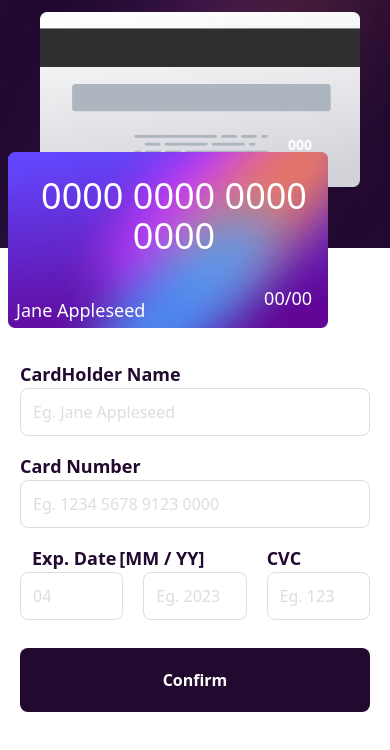
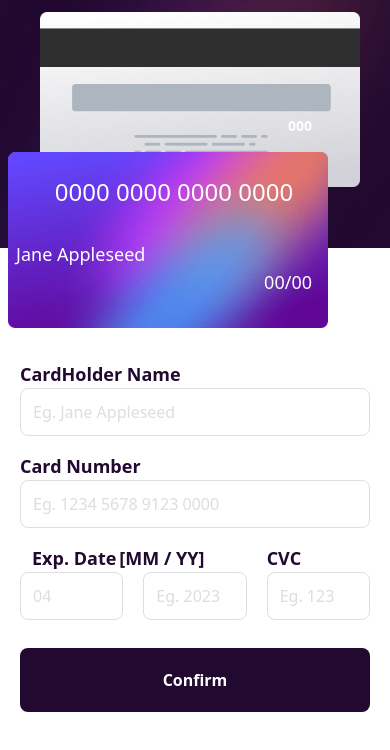
Before and after one commit to ErictheWebSev/form-card, a website: page index.html in a window 390 px wide. Drawn offline with Linux system fonts and the light colour scheme.

Commit message:
tsst run

```diff
--- a/styles/input.css
+++ b/styles/input.css
@@ -24,20 +24,20 @@
   }
 
   .h2 {
-    @apply sm:absolute text-center translate-x-1.5 translate-y-24 text-4xl
+    @apply sm:absolute text-center translate-x-1.5 translate-y-24 text-2xl
     sm:translate-y-12 sm:bottom-[15%] sm:translate-x-5
   }
   .p {
-    @apply sm:absolute text-left translate-x-2 translate-y-[8.5rem] text-lg
-    sm:translate-y-14 sm:bottom-[10%] sm:translate-x-5
+    @apply sm:absolute text-left translate-x-2 translate-y-[8rem] text-lg
+    sm:translate-y-10  sm:bottom-[10%] sm:translate-x-5
   }
   .p2 {
-    @apply sm:absolute text-right -translate-x-4 translate-y-24 text-lg
+    @apply sm:absolute text-right -translate-x-4 translate-y-[8rem] text-lg
     sm:bottom-[10%] sm:translate-x-60 sm:translate-y-16
   }
 
   .p3 {
-     @apply sm:absolute text-right -translate-x-4 -translate-y-[10.8rem] text-sm text-white
+     @apply sm:absolute text-right -translate-x-4 -translate-y-[12rem] text-sm text-white
      font-semibold sm:top-[50%] sm:translate-y-20 sm:-translate-x-20 sm:right-0
   }
 
```
Also changed, not shown: styles/style.css.
